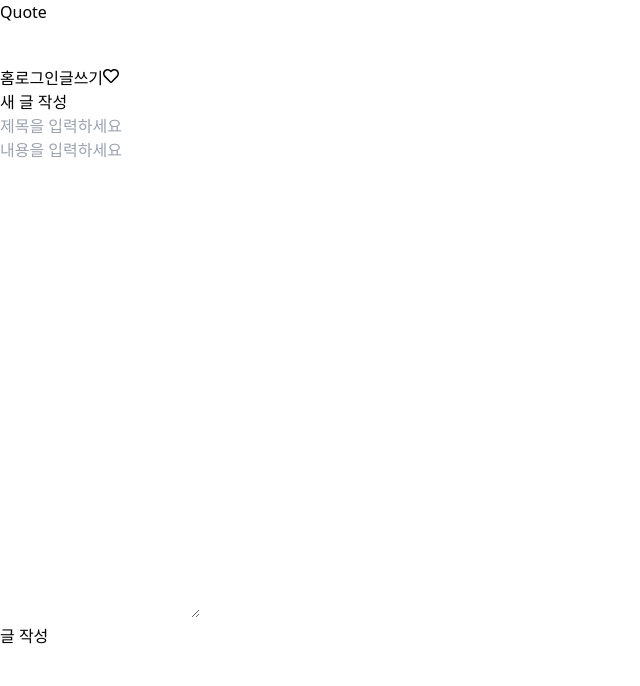
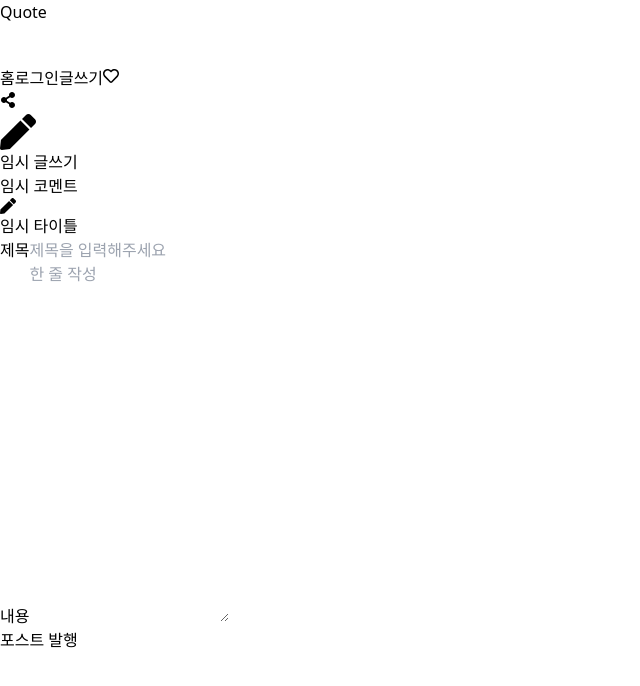
Before and after one commit to ZZKNU/front-end, a React (Vite) app: page /create in a window 1280 px wide. Shown: the top 686 px of the page, without its empty margins (0-640 px from the left). Built offline with nearby package versions, Linux system fonts and the light colour scheme.

Commit message:
feat:공유하기 버튼
임시 공유하기 버튼 생성
글쓰기 관련 페이지 및 폼 변화
로딩 추가

```diff
--- a/src/components/CreateForm.jsx
+++ b/src/components/CreateForm.jsx
@@ -1,4 +1,5 @@
 import { useState } from "react";
+import { FaPen } from "react-icons/fa";
 
 const CreateForm = ({ onSubmit }) => {
   const [title, setTitle] = useState("");
@@ -10,36 +11,58 @@ const CreateForm = ({ onSubmit }) => {
   };
 
   return (
-    <form onSubmit={handleSubmit} className="w-full max-w-4xl mx-auto">
+    <div className="w-full max-w-4xl mx-auto bg-white rounded-lg shadow-lg overflow-hidden">
+      <div className="bg-gradient-to-r from-blue-500 to-purple-600 p-6">
+        <h2 className="text-2xl font-bold text-white flex items-center">
+          <FaPen className="mr-2" />
+          임시 타이틀
+        </h2>
+      </div>
+      <form onSubmit={handleSubmit} className="p-6">
         <div className="mb-6">
+          <label
+            htmlFor="title"
+            className="block text-sm font-medium text-gray-700 mb-2"
+          >
+            제목
+          </label>
           <input
+            id="title"
             type="text"
             value={title}
             onChange={(e) => setTitle(e.target.value)}
-          className="w-full px-3 py-2 text-xl font-semibold border-b-2 border-gray-300 focus:outline-none focus:border-blue-500 transition duration-300"
-          placeholder="제목을 입력하세요"
+            className="w-full px-3 py-2 text-xl font-semibold border border-gray-300 rounded-md focus:outline-none focus:ring-2 focus:ring-blue-500 focus:border-blue-500 transition duration-300"
+            placeholder="제목을 입력해주세요"
             required
           />
         </div>
         <div className="mb-6">
+          <label
+            htmlFor="content"
+            className="block text-sm font-medium text-gray-700 mb-2"
+          >
+            내용
+          </label>
           <textarea
+            id="content"
             value={content}
             onChange={(e) => setContent(e.target.value)}
-          className="w-full px-3 py-2 text-base border-0 focus:outline-none resize-none"
-          placeholder="내용을 입력하세요"
-          rows="20"
+            className="w-full px-3 py-2 text-base border border-gray-300 rounded-md focus:outline-none focus:ring-2 focus:ring-blue-500 focus:border-blue-500 transition duration-300 resize-none"
+            placeholder="한 줄 작성"
+            rows="15"
             required
           />
         </div>
         <div className="flex justify-end">
           <button
             type="submit"
-          className="px-6 py-2 bg-blue-500 text-white font-semibold rounded-lg hover:bg-blue-600 focus:outline-none focus:ring-2 focus:ring-blue-500 focus:ring-opacity-50 transition duration-300"
+            className="px-6 py-2 bg-gradient-to-r from-blue-500 to-purple-600 text-white font-semibold rounded-lg hover:from-blue-600 hover:to-purple-700 focus:outline-none focus:ring-2 focus:ring-blue-500 focus:ring-opacity-50 transition duration-300 transform hover:scale-105"
           >
-          글 작성
+            포스트 발행
           </button>
         </div>
       </form>
+    </div>
   );
 };
 
--- /dev/null
+++ b/src/components/Loading.jsx
@@ -0,0 +1,52 @@
+import { motion } from "framer-motion";
+
+const Loading = () => {
+  const containerVariants = {
+    start: {
+      transition: {
+        staggerChildren: 0.2,
+      },
+    },
+    end: {
+      transition: {
+        staggerChildren: 0.2,
+      },
+    },
+  };
+
+  const circleVariants = {
+    start: {
+      y: "0%",
+    },
+    end: {
+      y: "100%",
+    },
+  };
+
+  const circleTransition = {
+    duration: 0.5,
+    repeat: Infinity,
+    repeatType: "reverse",
+    ease: "easeInOut",
+  };
+
+  return (
+    <motion.div
+      className="flex space-x-1"
+      variants={containerVariants}
+      initial="start"
+      animate="end"
+    >
+      {[1, 2, 3].map((index) => (
+        <motion.span
+          key={index}
+          className="w-1.5 h-1.5 bg-white rounded-full"
+          variants={circleVariants}
+          transition={circleTransition}
+        />
+      ))}
+    </motion.div>
+  );
+};
+
+export default Loading;
--- a/src/components/Navbar.jsx
+++ b/src/components/Navbar.jsx
@@ -1,22 +1,24 @@
 import { Link } from "react-router-dom";
 import Search from "./Search";
 import LikeButton from "./LikeBtn";
+import ShareBtn from "./ShareBtn";
 
 const Navbar = () => {
   return (
-    <nav className="w-full bg-indigo-300 flex justify-between items-center px-8 py-4 fixed top-0 left-0 z-[1000]">
+    <nav className="w-full bg-indigo-300 flex justify-between items-center px-4 sm:px-8 py-4 sticky top-0 left-0 z-[1000]">
       <Link
         to="/"
-        className="text-3xl font-bold tracking-wider no-underline text-white transition-all duration-300 ease-in-out hover:text-indigo-200"
+        className="text-2xl sm:text-3xl font-bold tracking-wider no-underline text-white transition-all duration-300 ease-in-out hover:text-indigo-200"
       >
         Quote
       </Link>
-      <div className="flex gap-6 items-center">
+      <div className="flex gap-2 sm:gap-6 items-center">
         <Search />
         <NavLink to="/">홈</NavLink>
         <NavLink to="/login">로그인</NavLink>
         <NavLink to="/create">글쓰기</NavLink>
         <LikeButton />
+        <ShareBtn />
       </div>
     </nav>
   );
@@ -25,7 +27,7 @@ const Navbar = () => {
 const NavLink = ({ to, children }) => (
   <Link
     to={to}
-    className="no-underline text-base relative text-white transition-all duration-300 ease-in-out hover:text-indigo-200 group"
+    className="no-underline text-sm sm:text-base relative text-white transition-all duration-300 ease-in-out hover:text-indigo-200 group"
   >
     {children}
     <span className="absolute w-0 h-0.5 bg-indigo-200 bottom-[-5px] left-0 transition-all duration-300 ease-in-out group-hover:w-full"></span>
--- /dev/null
+++ b/src/components/ShareBtn.jsx
@@ -0,0 +1,39 @@
+import { useState } from "react";
+import { FaShareAlt } from "react-icons/fa";
+
+const ShareBtn = () => {
+  const [isOpen, setIsOpen] = useState(false);
+
+  const toggleModal = () => setIsOpen(!isOpen);
+
+  return (
+    <div className="relative">
+      <button
+        onClick={toggleModal}
+        className="p-2  focus:outline-none"
+        aria-label="Share"
+      >
+        <FaShareAlt className="w-5 h-5" />
+      </button>
+
+      {isOpen && (
+        <div className="absolute right-0 mt-2 w-64 bg-white rounded-lg shadow-xl z-10">
+          <div className="p-4">
+            <h3 className="text-lg font-semibold mb-2">공유</h3>
+            <p className="text-gray-600">친구리스트 띄우기</p>
+          </div>
+          <div className="border-t px-4 py-2">
+            <button
+              onClick={toggleModal}
+              className="w-full text-left text-sm text-gray-600 hover:text-gray-800"
+            >
+              닫기
+            </button>
+          </div>
+        </div>
+      )}
+    </div>
+  );
+};
+
+export default ShareBtn;
--- a/src/components/SignupForm.jsx
+++ b/src/components/SignupForm.jsx
@@ -1,5 +1,6 @@
 import { useState } from "react";
-import { Link } from "react-router-dom";
+import { Link, useNavigate } from "react-router-dom";
+import Loading from "./Loading";
 
 const SignupForm = () => {
   const [name, setName] = useState("");
@@ -7,19 +8,27 @@ const SignupForm = () => {
   const [password, setPassword] = useState("");
   const [confirmPassword, setConfirmPassword] = useState("");
   const [errorMessage, setErrorMessage] = useState("");
+  const [isLoading, setIsLoading] = useState(false);
 
+  const navi = useNavigate();
   const handleSubmit = async (e) => {
     e.preventDefault();
+    setIsLoading(true);
     if (password !== confirmPassword) {
       setErrorMessage("비밀번호가 일치하지 않습니다.");
+      setIsLoading(false);
       return;
     }
     try {
       // function : 회원가입 API 호출 //
-      console.log("Signup attempt with:", { name, email, password });
+      await new Promise((resolve) => setTimeout(resolve, 2000)); // 로딩 애니메이션 확인용 지연
+      console.log({ name, email, password });
+      navi("/");
     } catch (err) {
       console.error("Signup failed", err);
       setErrorMessage("회원가입에 실패했습니다. 다시 시도해 주세요.");
+    } finally {
+      setIsLoading(false);
     }
   };
 
@@ -103,7 +112,7 @@ const SignupForm = () => {
             type="submit"
             className="w-full flex justify-center py-2 px-4 border border-transparent rounded-md shadow-sm text-sm font-medium text-white bg-indigo-600 hover:bg-indigo-700 focus:outline-none focus:ring-2 focus:ring-offset-2 focus:ring-indigo-500"
           >
-            회원가입
+            {isLoading ? <Loading /> : "회원가입"}
           </button>
         </div>
       </form>
--- a/src/page/CreatePage.jsx
+++ b/src/page/CreatePage.jsx
@@ -1,3 +1,4 @@
+import { FaPen } from "react-icons/fa";
 import CreateForm from "../components/CreateForm";
 
 const CreatePage = () => {
@@ -7,15 +8,19 @@ const CreatePage = () => {
   };
 
   return (
-    <div className="min-h-screen bg-gray-50 py-6">
+    <div className="min-h-screen bg-gradient-to-br from-blue-50 to-purple-50 py-12">
       <div className="max-w-5xl mx-auto px-4 sm:px-6 lg:px-8">
-        <h1 className="text-3xl font-bold text-center text-gray-900 mb-8">
-          새 글 작성
-        </h1>
-        <div className="bg-white shadow-lg rounded-lg overflow-hidden">
-          <div className="p-6">
-            <CreateForm onSubmit={handleSubmit} />
-          </div>
+        <div className="text-center mb-12">
+          <h1 className="text-4xl font-bold text-gray-900 flex items-center justify-center">
+            <FaPen className="mr-3 text-blue-500" size={36} />
+            <span className="bg-clip-text text-transparent bg-gradient-to-r from-blue-500 to-purple-600">
+              임시 글쓰기
+            </span>
+          </h1>
+          <p className="mt-2 text-xl text-gray-600">임시 코멘트</p>
+        </div>
+        <div className="bg-white shadow-2xl rounded-lg overflow-hidden transition-all duration-300 hover:shadow-3xl">
+          <CreateForm onSubmit={handleSubmit} />
         </div>
       </div>
     </div>
--- a/src/store.js
+++ b/src/store.js
@@ -4,7 +4,7 @@ import { persist } from "zustand/middleware";
 
 export const useAuthStore = create(
   persist(
-    (set, get) => ({
+    (set) => ({
       accessToken: "",
       refreshToken: "",
       setTokens: (accessToken, refreshToken) =>
```
Lines whose indentation alone changed are shown as unchanged.
